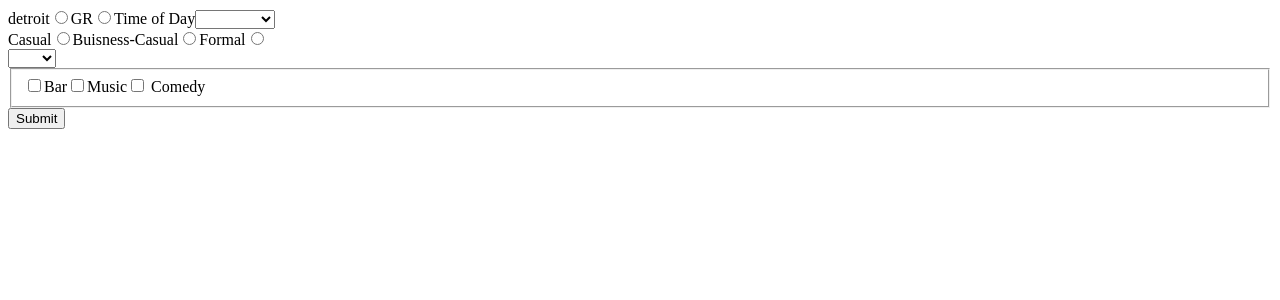
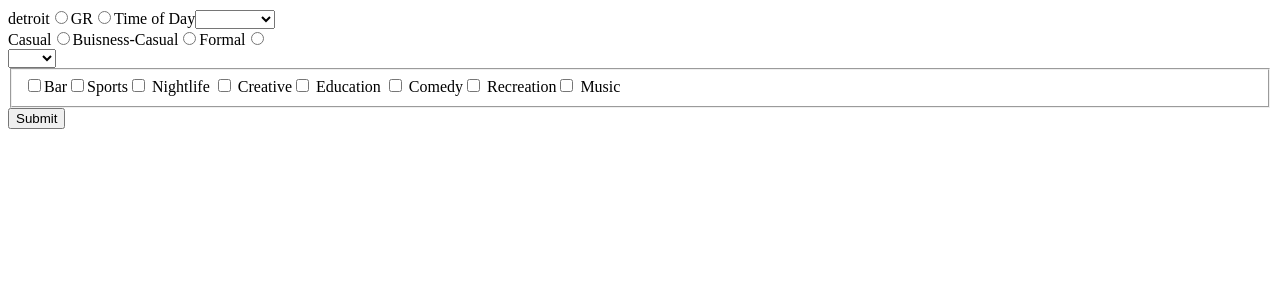
Before and after one commit to ajlajohnson/front-end-staycation, an Angular app: page /home in a window 1280 px wide. Shown: the top 300 px of the page. Built offline with nearby package versions, Linux system fonts and the light colour scheme.

Commit message:
added more functionality

```diff
--- a/src/app/data.service.ts
+++ b/src/app/data.service.ts
@@ -11,6 +11,7 @@ export class DataService {
   place_id: string = 'ChIJX80xAaIyO4gR8GDwgVUFi6I';
   restaurants: any = [];
 
+  // submissions: any;
 
   constructor(private http: HttpClient, private router: Router) { }
 
@@ -37,6 +38,23 @@ export class DataService {
     });
   };
 
+  getActivities = (params): any => {
+    return this.http.get(`${this.baseUrl}/activities`, {
+      params: params,
+    });
+  };
+
+
+
+  // getFullSubmission = () => {
+  //   return this.submissions;
+  // }
+
+
+  // calculateSubmission = (answers, questions) => {
+  //   console.log(answers);
+
+  // }
 
 
 
--- a/src/app/quiz-form/quiz-form.component.html
+++ b/src/app/quiz-form/quiz-form.component.html
@@ -33,11 +33,26 @@
     <input type="checkbox" id="bar" name="bar" value="bar" ngModel />
     <label for="bar">Bar</label>
 
-    <input type="checkbox" id="music" name="music" value="music" ngModel />
-    <label for="music">Music</label>
+    <input type="checkbox" id="sports" name="sports" value="sports" ngModel />
+    <label for="sports">Sports</label>
+
+    <input type="checkbox" id="nightlife" name="nightlife" value="nightlife" ngModel />
+    <label for="nightlife"> Nightlife </label>
+
+    <input type="checkbox" id="creative" name="creative" value="creative" ngModel />
+    <label for="creative"> Creative</label>
+
+    <input type="checkbox" id="education" name="education" value="education" ngModel />
+    <label for="education"> Education </label>
 
     <input type="checkbox" id="comedy" name="comedy" value="comedy" ngModel />
     <label for="comedy"> Comedy</label>
+
+    <input type="checkbox" id="recreation" name="recreation" value="recreation" ngModel />
+    <label for="recreation"> Recreation</label>
+
+    <input type="checkbox" id="music" name="music" value="music" ngModel />
+    <label for="music"> Music</label>
 
   </fieldset>
   <button>Submit</button>
--- a/src/app/quiz-form/quiz-form.component.ts
+++ b/src/app/quiz-form/quiz-form.component.ts
@@ -29,7 +29,6 @@ export class QuizFormComponent implements OnInit {
         interest: interestSelected
       }
     });
-
   }
 
   getInterests = (optionsObj: any) => {
--- a/src/app/results/results.component.html
+++ b/src/app/results/results.component.html
@@ -4,7 +4,13 @@
     <h1>Here are your recommendations:</h1>
 </section>
 <div>
-    <p>Restaurant:</p>
-    <p>Activities:</p>
-    <p>Bar/Coffee:</p>
+    <ol>
+        <!-- <li *ngFor="let submission of submissions"> -->
+        <!-- <p>Restaurant: {{ submission.city.name}}</p> -->
+        <p>Activities:</p>
+        <p>Bar/Coffee:</p>
+        <!-- </li> -->
+
+    </ol>
+
 </div>
--- a/src/app/results/results.component.ts
+++ b/src/app/results/results.component.ts
@@ -13,6 +13,18 @@ export class ResultsComponent implements OnInit {
   @Input() info: any;
   restaurants: any = [];
 
+  // submissions: any = {}; //test
+
+
+  // getFullSubmission = () => {
+  //   this.submissions = this.service.getFullSubmission();
+  // }
+
+
+
+
+
+
 
   constructor(private service: DataService, private route: ActivatedRoute) { }
 
@@ -22,6 +34,7 @@ export class ResultsComponent implements OnInit {
       console.log(params.params);
       this.getRestaurants(params.params);
       this.getBars(params.params);
+      this.getActivities(params.params);
     })
   }
 
@@ -40,11 +53,17 @@ export class ResultsComponent implements OnInit {
 
   getBars = (params) => {
     this.service.getBars(params).subscribe((response) => {
-      console.log("Found Bars ", response);
+      console.log("Found Bars!!!!!!!! ", response);
+    });
+  }
+
+  getActivities = (params) => {
+    this.service.getActivities(params).subscribe((response) => {
+      console.log("These are activities###### ", response);
+      ///add if/else logic here
     });
   }
 
 
 
-
 }
```
